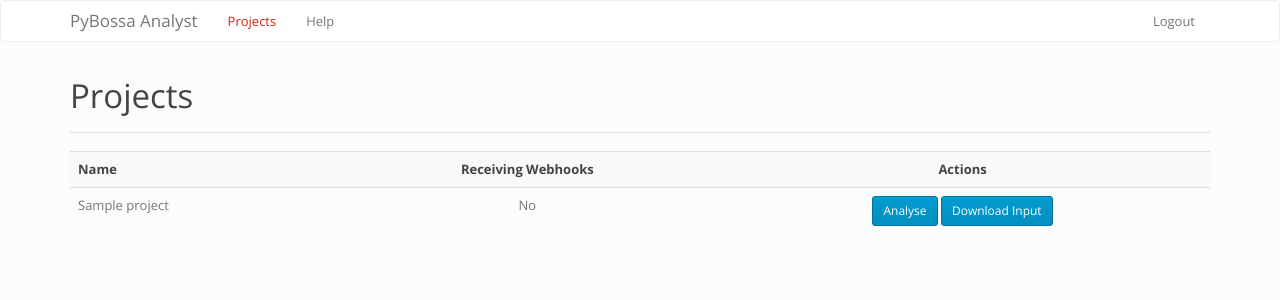
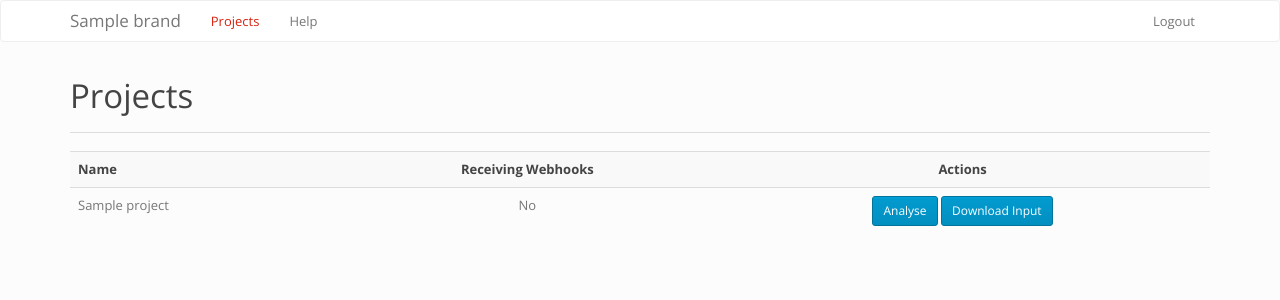
Before and after one commit to LibCrowds/libcrowds-analyst, a Python web app: template pybossa_analyst/templates/index.html in a window 1280 px wide. Shown: the top 300 px of the page. Run offline with Jinja, Linux system fonts and the light colour scheme; the template is opened without the code that fills it: most values are stand-ins (such as "Sample title", 1, 10 or a date in 2020).

Commit message:
Update brand

```diff
--- a/pybossa_analyst/templates/_navbar.html
+++ b/pybossa_analyst/templates/_navbar.html
@@ -7,7 +7,7 @@
                 <span class="icon-bar"></span>
                 <span class="icon-bar"></span>
             </button>
-            <a class="navbar-brand" href="{{ url_for('analysis.index') }}">PyBossa Analyst</a>
+            <a class="navbar-brand" href="{{ url_for('analysis.index') }}">{{ brand }}</a>
         </div>
         <div class="collapse navbar-collapse" id="main-navbar-collapse">
             <ul class="nav navbar-nav">
--- a/pybossa_analyst/templates/base.html
+++ b/pybossa_analyst/templates/base.html
@@ -1,7 +1,7 @@
 <!DOCTYPE html>
 <html lang="en">
     <head>
-        <title>PyBossa Analyst{% if title %} | {{ title }}{% endif %}</title>
+        <title>{{ brand }}{% if title %} | {{ title }}{% endif %}</title>
         <meta charset="UTF-8">
         <meta http-equiv="X-UA-Compatible" content="IE=Edge">
         <meta name="viewport" content="width=device-width, initial-scale=1.0">
--- a/pybossa_analyst/templates/login.html
+++ b/pybossa_analyst/templates/login.html
@@ -4,11 +4,11 @@
 {% block content %}
 <div class="flexbox-center">
     <div class="col-md-6 text-center">
-        <h1>PyBossa Analyst</h1>
-        <p class="lead">Please login using your PyBossa API key</p>
+        <h1>{{ brand }}</h1>
+        <p class="lead">Please login using your API key</p>
         <form method="POST">
             <input type="hidden" name="csrf_token" value="{{ csrf_token() }}" />
-            {{ render_field(form.api_key, class="form-control", show_label=False, placeholder="Enter your PyBossa API key") }}
+            {{ render_field(form.api_key, class="form-control", show_label=False, placeholder="Enter your API key") }}
             <button class="btn btn-lg btn-primary" type="submit" value="Submit">Submit</button>
         </form>
     </div>
```
